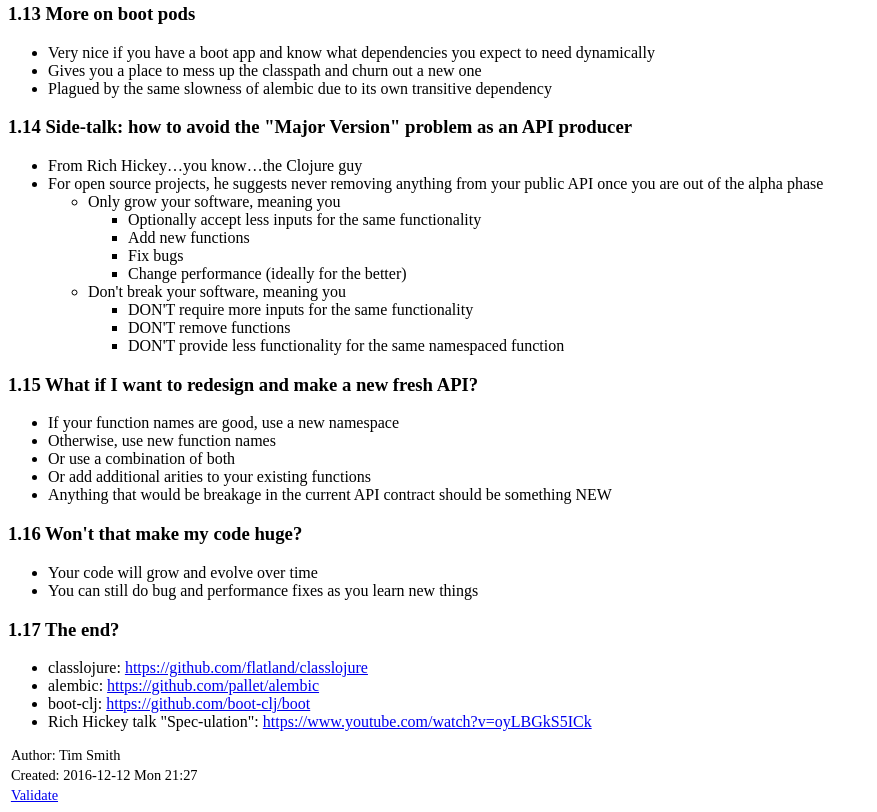
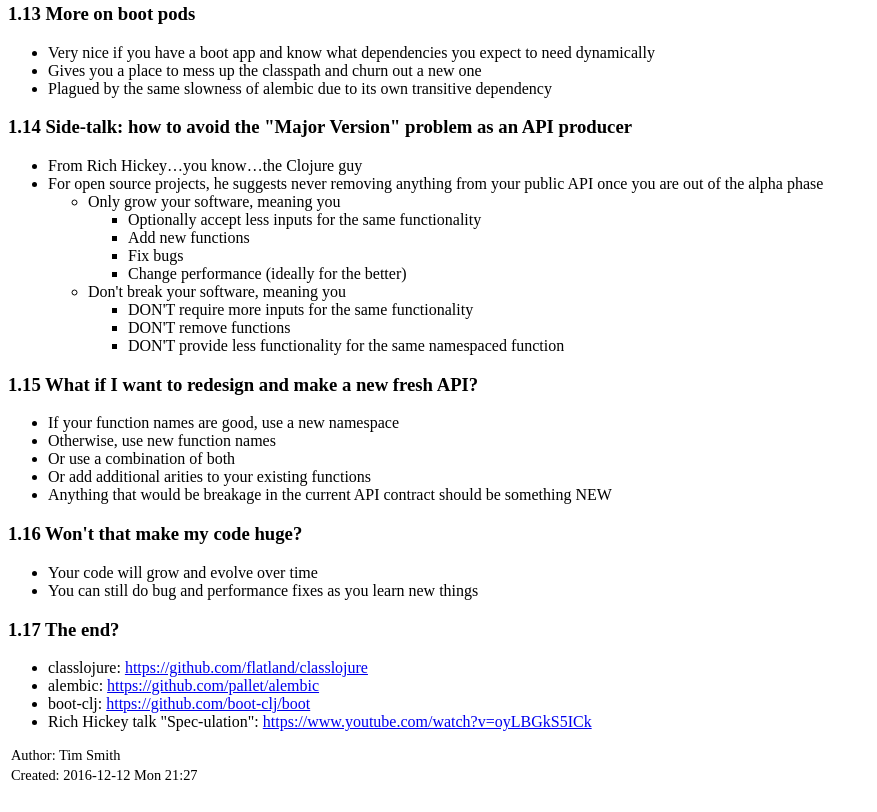
Before and after one commit to timjimsmith/timjimsmith.github.io, a plain HTML site: page index.html in a window 1280 px wide. Shown: the part 1810-2622 px from the top of the page, without its empty margins (0-877 px from the left). Drawn offline with Linux system fonts and the light colour scheme.

Commit message:
Remove validator link

```diff
--- a/index.html
+++ b/index.html
@@ -481,7 +481,6 @@ something NEW</li>
 <div id="postamble" class="status">
 <p class="author">Author: Tim Smith</p>
 <p class="date">Created: 2016-12-12 Mon 21:27</p>
-<p class="validation"><a href="http://validator.w3.org/check?uri=referer">Validate</a></p>
 </div>
 </body>
 </html>
```
